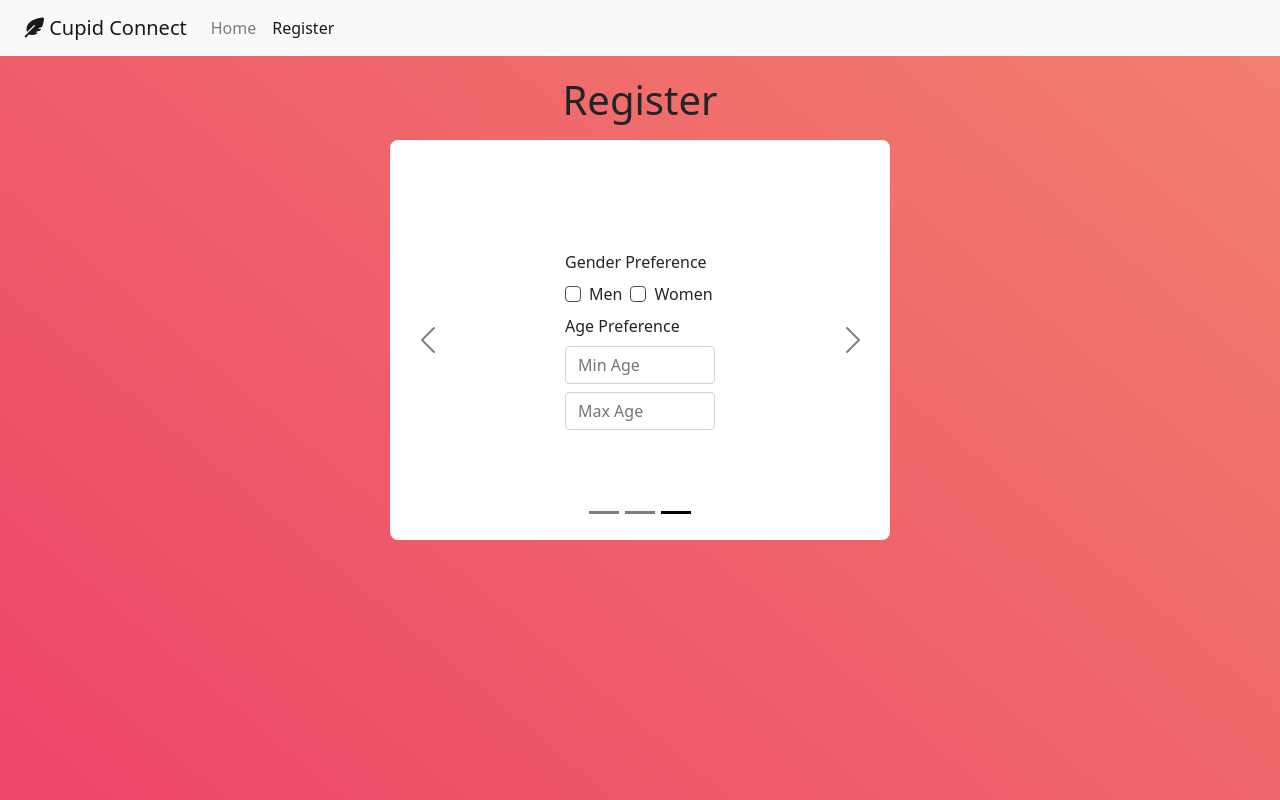
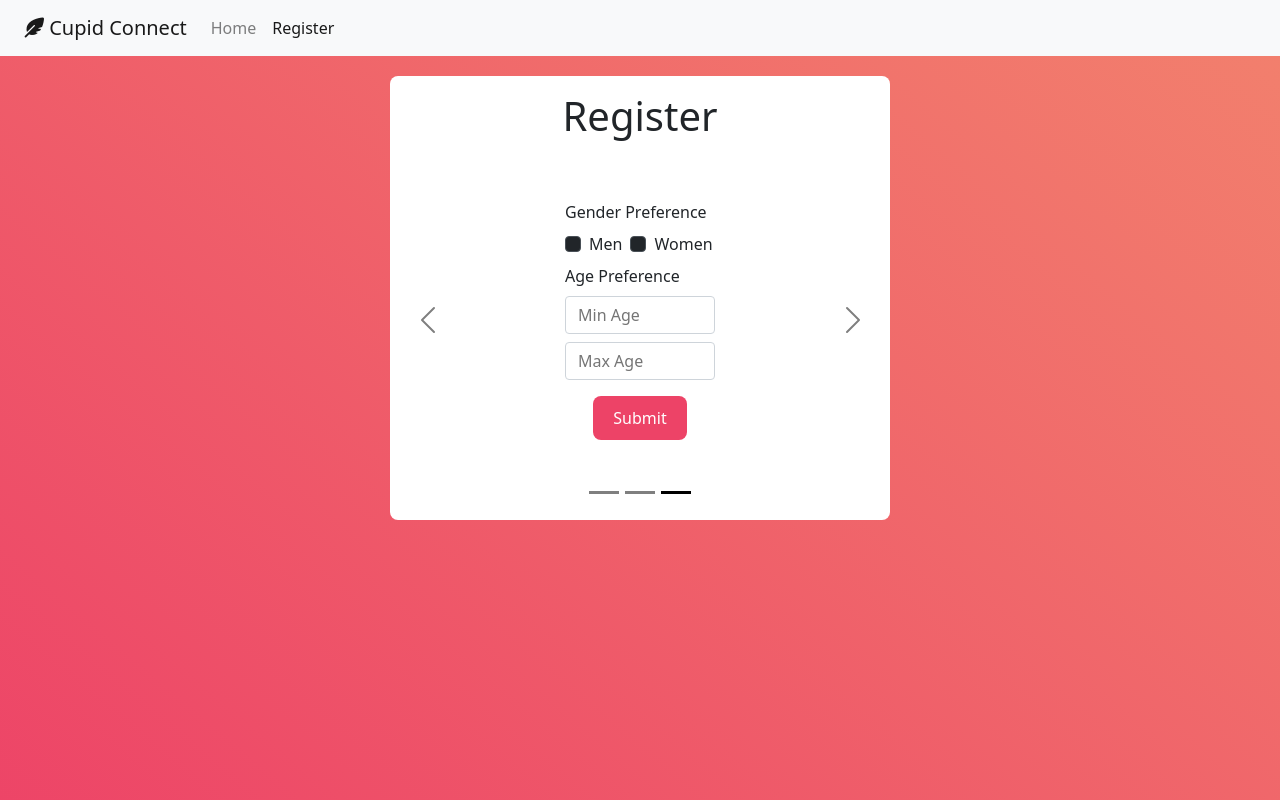
Before and after one commit to Sky-De/OPENSOURCE-projectHunter, a React (Create React App) app in the folder frontend/: page /register in a window 1280 px wide. Both pictures are taken after a click on the button 676 px from the left and 512 px from the top of the page. Built offline with nearby package versions, Linux system fonts and the light colour scheme.

Commit message:
feat: edited styling of register page

```diff
--- a/frontend/src/App.css
+++ b/frontend/src/App.css
@@ -29,7 +29,7 @@ nav {
   text-align: center;
 }
 
-button.login-form {
+button.button-styled {
   border: none;
   background: var(--primary);
   color: var(--white);
@@ -39,7 +39,7 @@ button.login-form {
   cursor: pointer;
   transition: all 100ms ease-in-out;
 }
-button.login-form:hover {
+button.button-styled:hover {
   background: var(--tertiary);
 }
 
--- a/frontend/src/App.js
+++ b/frontend/src/App.js
@@ -71,19 +71,19 @@ function App() {
           </div>
           <br />
           <div className="mb-2">
-            <button className="login-form mr-1" onClick={getUser}>
+            <button className="login-form button-styled mr-1" onClick={getUser}>
               Get User Info
             </button>
-            <button className="login-form" onClick={createUser}>
+            <button className="login-form button-styled" onClick={createUser}>
               Create a User
             </button>
             <br />
           </div>
           <div className="mb-4">
-            <button className="login-form mr-1" onClick={login}>
+            <button className="login-form button-styled mr-1" onClick={login}>
               Login
             </button>
-            <button className="login-form" onClick={logout}>
+            <button className="login-form button-styled" onClick={logout}>
               Logout
             </button>{" "}
             <br />
--- a/frontend/src/components/SimpleSlider.js
+++ b/frontend/src/components/SimpleSlider.js
@@ -138,11 +138,18 @@ function SimpleSlider() {
                   />
                   <br />
                   <input
+                    className="mb-3"
                     type="number"
                     min="18"
                     max="100"
                     placeholder="Max Age"
                   />
+                  <br />
+                  <div className="d-flex justify-content-center">
+                    <button className="register-form button-styled">
+                      Submit
+                    </button>
+                  </div>
                 </div>
               </div>
             </div>
--- a/frontend/src/css/Register.css
+++ b/frontend/src/css/Register.css
@@ -1,4 +1,14 @@
 @import "../index.css";
+
+.register-header {
+  background: var(--white);
+  width: 500px;
+  text-align: center;
+  position: relative;
+  padding: 16px 0;
+  border-radius: 0.2em 0.2em 0 0;
+  z-index: 2;
+}
 
 .register {
   background: rgb(237, 67, 103);
@@ -7,6 +17,11 @@
   width: 100%;
   position: fixed;
   padding-top: 20px;
+}
+
+.simple-slider {
+  position: relative;
+  bottom: 44px;
 }
 
 .carousel-inner .carousel-item {
@@ -68,7 +83,7 @@ input[type="number"] {
 .form-check-label {
   display: inline;
 }
-input[type="checkbox"] {
+input[type="checkbox"]:checked:before {
   background: var(--white);
 }
 
--- a/frontend/src/pages/Register.js
+++ b/frontend/src/pages/Register.js
@@ -6,9 +6,9 @@ const register = () => {
   return (
     <div className="register">
       <div className="container">
-        <h1 className="register-header d-flex justify-content-center mb-3">
-          Register
-        </h1>
+        <div className="header-container d-flex justify-content-center">
+          <h1 className="register-header">Register</h1>
+        </div>
         <SimpleSlider />
       </div>
     </div>
```
